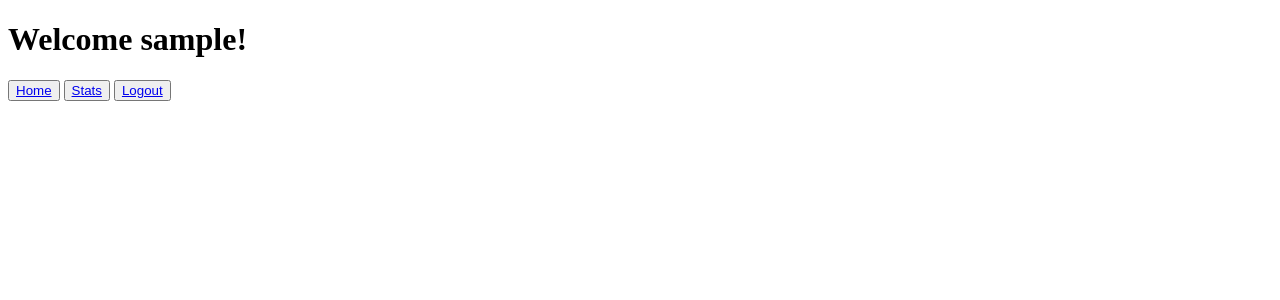
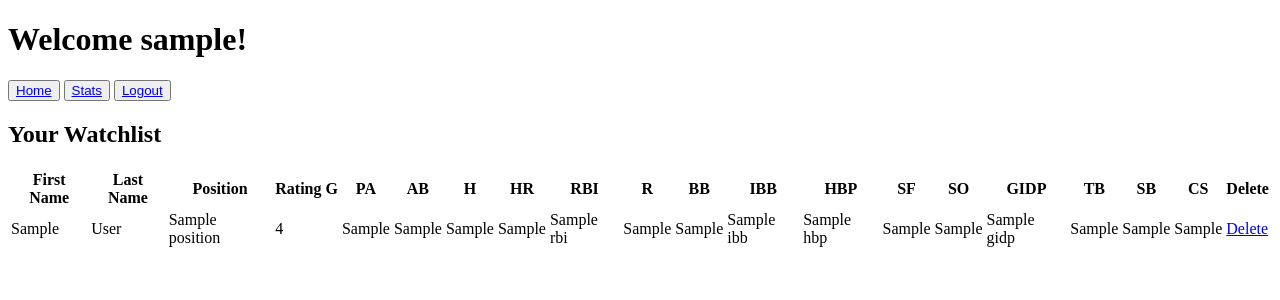
Before and after one commit to P-moT/ootp-data, a Flask app: template flask_app/templates/profile.html in a window 1280 px wide. Shown: the top 300 px of the page. Run offline with Flask 2, Linux system fonts and the light colour scheme; the template is opened without the code that fills it: most values are stand-ins (such as "Sample title", 1, 10 or a date in 2020).

Commit message:
Added watchlist functionality + optimization.

```diff
--- a/flask_app/controllers/players.py
+++ b/flask_app/controllers/players.py
@@ -29,7 +29,7 @@ def stat_page():
         data = {
             'id': session['id']
         }
-        return render_template('stats.html', all_players = player.Player.get_all_players(), current_user = user.User.get_by_id(data))
+        return render_template('stats.html', all_players = player.Player.get_all_players())
     else:
         flash('You must be logged in to view that page.', 'login')
         return redirect('/')
--- a/flask_app/templates/profile.html
+++ b/flask_app/templates/profile.html
@@ -11,5 +11,58 @@
     <button><a href="/">Home</a></button>
     <button><a href="/stats">Stats</a></button>
     <button><a href="/logout">Logout</a></button>
+    <div class="table">
+        <h2>Your Watchlist</h2>
+        <table>
+            <tr>
+                <th>First Name</th>
+                <th>Last Name</th>
+                <th>Position</th>
+                <th>Rating</th>
+                <th>G</th>
+                <th>PA</th>
+                <th>AB</th>
+                <th>H</th>
+                <th>HR</th>
+                <th>RBI</th>
+                <th>R</th>
+                <th>BB</th>
+                <th>IBB</th>
+                <th>HBP</th>
+                <th>SF</th>
+                <th>SO</th>
+                <th>GIDP</th>
+                <th>TB</th>
+                <th>SB</th>
+                <th>CS</th>
+                <th>Delete</th>
+            </tr>
+            {% for player in watchlist_players %}
+            <tr>
+                <td>{{player.first_name}}</td>
+                <td>{{player.last_name}}</td>
+                <td>{{player.position}}</td>
+                <td>{{player.rating}}</td>
+                <td>{{player.G}}</td>
+                <td>{{player.PA}}</td>
+                <td>{{player.AB}}</td>
+                <td>{{player.H}}</td>
+                <td>{{player.HR}}</td>
+                <td>{{player.RBI}}</td>
+                <td>{{player.R}}</td>
+                <td>{{player.BB}}</td>
+                <td>{{player.IBB}}</td>
+                <td>{{player.HBP}}</td>
+                <td>{{player.SF}}</td>
+                <td>{{player.SO}}</td>
+                <td>{{player.GIDP}}</td>
+                <td>{{player.TB}}</td>
+                <td>{{player.SB}}</td>
+                <td>{{player.CS}}</td>
+                <td><a href="/delete/{{player.id}}/{{this_user.id}}">Delete</a></td>
+            </tr>
+        {% endfor %}
+        </table>
+    </div>
 </body>
 </html>
--- a/flask_app/templates/stats.html
+++ b/flask_app/templates/stats.html
@@ -9,7 +9,7 @@
 <body>
     <h1>Stat Page</h1>
     <button><a href="/">Home</a></button>
-    <button><a href="/user/{{current_user.id}}">My Profile</a></button>
+    <button><a href="/user/{{session['id']}}">My Profile</a></button>
     <button><a href="/logout">Logout</a></button>
     <table class="sortable">
         <tr>
@@ -33,6 +33,7 @@
             <th>TB</th>
             <th>SB</th>
             <th>CS</th>
+            <th>Add to Watchlist</th>
         </tr>
         {% for player in all_players %}
             <tr>
@@ -56,6 +57,7 @@
                 <td>{{player.TB}}</td>
                 <td>{{player.SB}}</td>
                 <td>{{player.CS}}</td>
+                <td><a href="/add_to_list/{{player.id}}/{{session['id']}}">Watchlist {{player.last_name}}</a></td>
             </tr>
         {% endfor %}
     </table>
```
Also changed, not shown: flask_app/controllers/users.py (+19 -4 lines), flask_app/models/user.py (+18 -0 lines).
